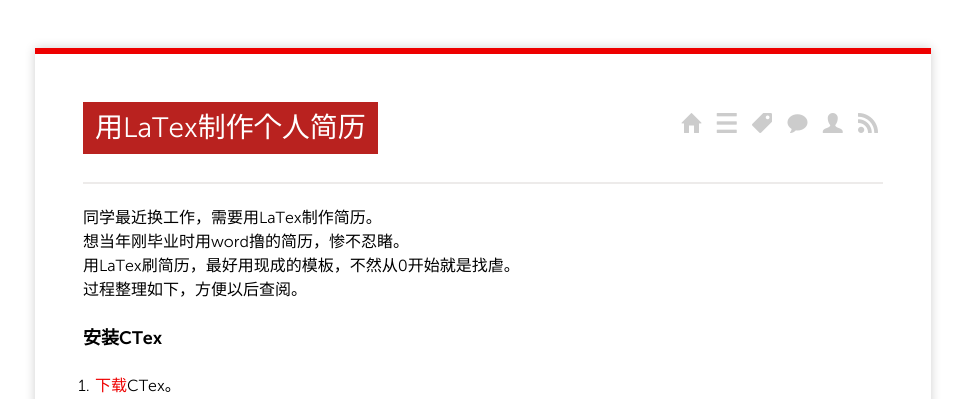
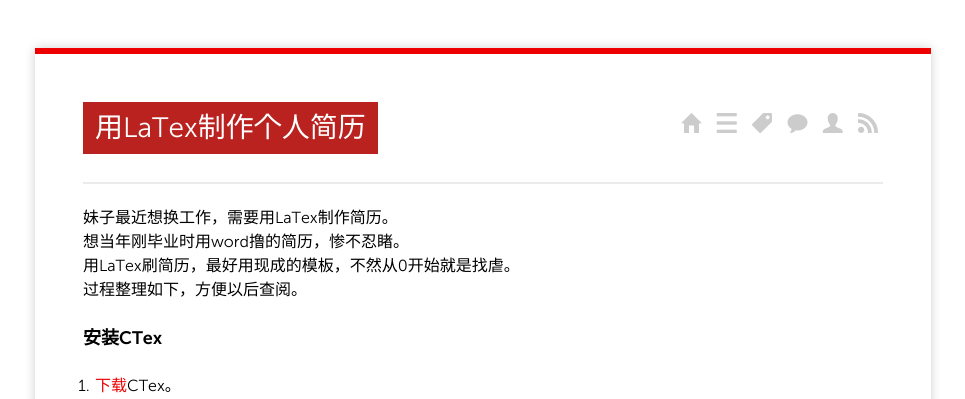
Before and after one commit to binbinc/binbinc.github.io, a Jekyll site: the page built from _posts/2015/2015-05-30-make-cv-by-latex.md, in a window 1280 px wide. Shown: the top 399 px of the page, without its empty margins (157-1122 px from the left). Built offline with Jekyll 4.4.1, drawn with Linux system fonts in a browser that asks for light colours; nearby versions of some CDN libraries; Markdown is read by kramdown in place of the engine named in the settings; comment, search, counter and statistics services are not loaded.

Commit message:
Update 2015-05-30-make-cv-by-latex.md

```diff
--- a/_posts/2015/2015-05-30-make-cv-by-latex.md
+++ b/_posts/2015/2015-05-30-make-cv-by-latex.md
@@ -9,7 +9,7 @@ tags:
 ---
 
 
-同学最近换工作，需要用LaTex制作简历。<br />
+妹子最近想换工作，需要用LaTex制作简历。<br />
 想当年刚毕业时用word撸的简历，惨不忍睹。<br />
 用LaTex刷简历，最好用现成的模板，不然从0开始就是找虐。<br />
 过程整理如下，方便以后查阅。
```
